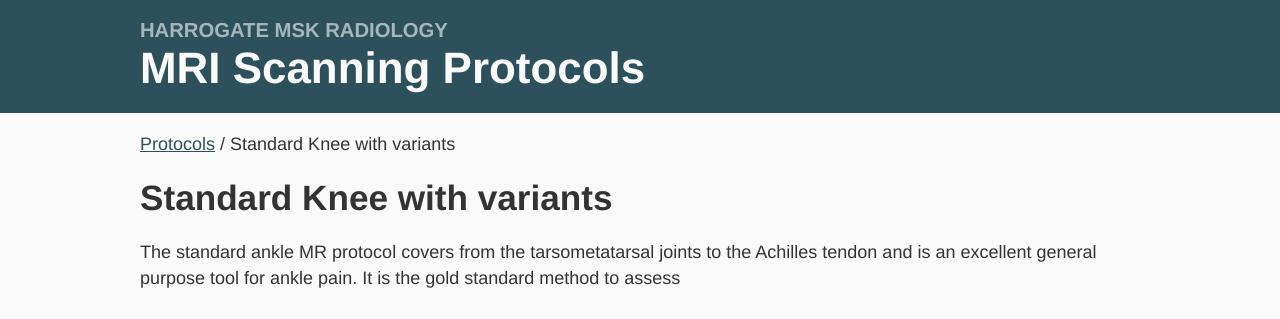
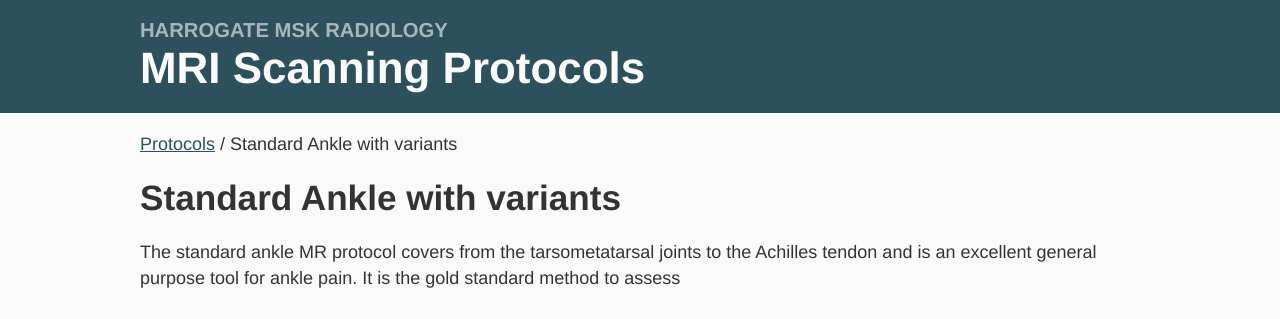
Before and after one commit to harrogatemsk/harrogatemsk.github.io, a Jekyll site: the page built from _protocols/standard-ankle.md, in a window 1280 px wide. Shown: the top 319 px of the page. Built offline with Jekyll 4.4.1, drawn with Linux system fonts in a browser that asks for light colours; some web fonts are replaced.

Commit message:
Update standard-ankle.md

```diff
--- a/_protocols/standard-ankle.md
+++ b/_protocols/standard-ankle.md
@@ -1,7 +1,7 @@
 ---
-title: Standard Knee with variants
-body_part: knee
-description: Standard knee MRI protocol
+title: Standard Ankle with variants
+body_part: ankle
+description: Standard Ankle MRI protocol
 
 ---
 The standard ankle MR protocol covers from the tarsometatarsal joints to the Achilles tendon and is an excellent general purpose tool for ankle pain. It is the gold standard method to assess
```
